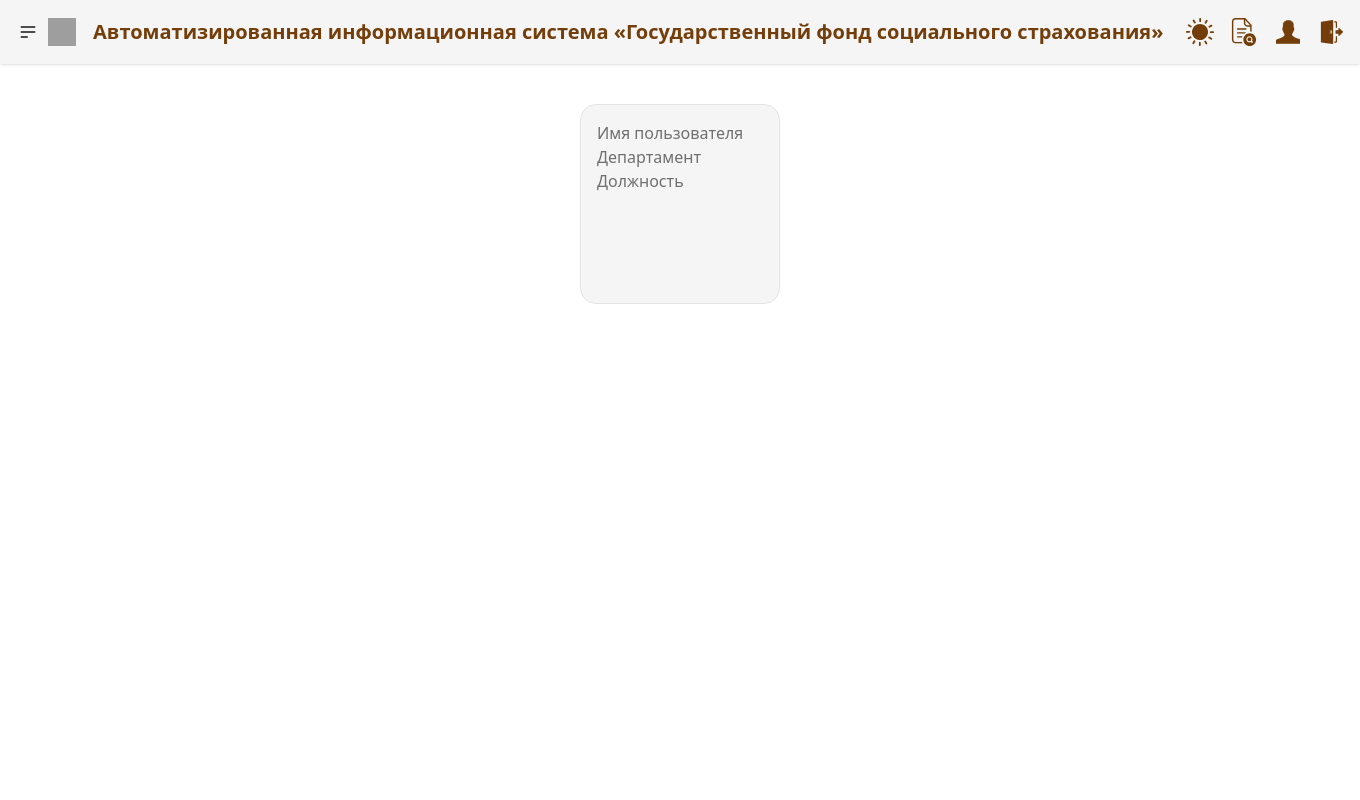
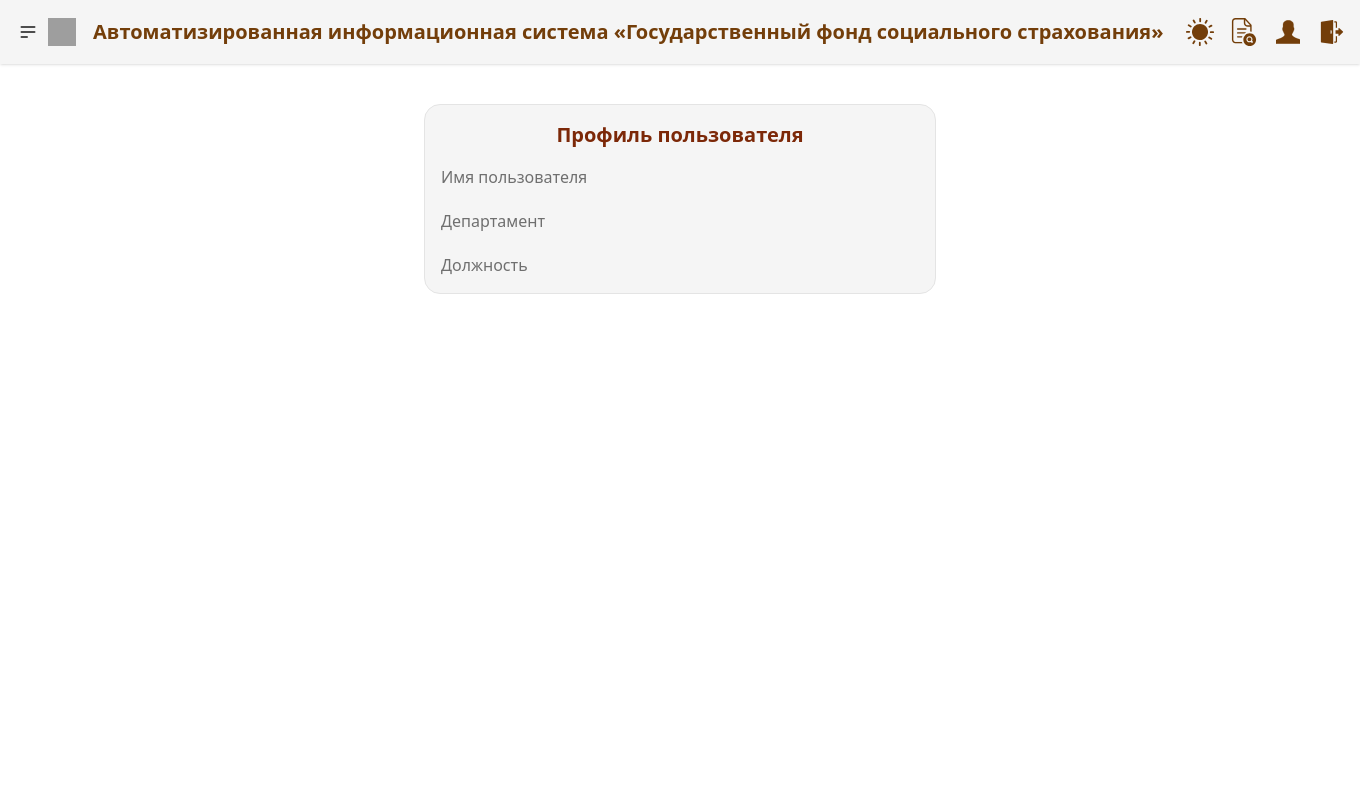
Before and after one commit to Zhans2212/GFSSais, a FastAPI app: template app/templates/pages/profile.html in a window 1360 px wide. Run offline with FastAPI, Linux system fonts and the light colour scheme; the template is opened without the code that fills it, so the values that code supplies are empty; grey boxes are pictures that could not be loaded.

Commit message:
User profile design

```diff
--- a/app/static/css/styles.css
+++ b/app/static/css/styles.css
@@ -10,15 +10,19 @@
     --color-black: #000;
     --spacing: 0.25rem;
     --container-xs: 20rem;
+    --container-sm: 24rem;
+    --container-md: 28rem;
+    --container-lg: 32rem;
+    --container-xl: 36rem;
     --text-sm: 0.875rem;
     --text-sm--line-height: calc(1.25 / 0.875);
     --text-lg: 1.125rem;
     --text-lg--line-height: calc(1.75 / 1.125);
     --text-xl: 1.25rem;
     --text-xl--line-height: calc(1.75 / 1.25);
+    --font-weight-semibold: 600;
     --font-weight-bold: 700;
     --radius-xl: 0.75rem;
-    --ease-in-out: cubic-bezier(0.4, 0, 0.2, 1);
     --default-transition-duration: 150ms;
     --default-transition-timing-function: cubic-bezier(0.4, 0, 0.2, 1);
     --default-font-family: var(--font-sans);
@@ -1498,6 +1502,18 @@
       border-end-end-radius: var(--tabcontent-radius-ee);
     }
   }
+  .order-1 {
+    order: 1;
+  }
+  .order-2 {
+    order: 2;
+  }
+  .order-3 {
+    order: 3;
+  }
+  .order-4 {
+    order: 4;
+  }
   .container {
     width: 100%;
     @media (width >= 40rem) {
@@ -1515,6 +1531,9 @@
     @media (width >= 96rem) {
       max-width: 96rem;
     }
+  }
+  .m-5 {
+    margin: calc(var(--spacing) * 5);
   }
   .filter {
     @layer daisyui.l1.l2.l3 {
@@ -1623,6 +1642,9 @@
   }
   .mb-2 {
     margin-bottom: calc(var(--spacing) * 2);
+  }
+  .mb-4 {
+    margin-bottom: calc(var(--spacing) * 4);
   }
   .mb-5 {
     margin-bottom: calc(var(--spacing) * 5);
@@ -1842,6 +1864,18 @@
   .w-52 {
     width: calc(var(--spacing) * 52);
   }
+  .w-lg {
+    width: var(--container-lg);
+  }
+  .w-md {
+    width: var(--container-md);
+  }
+  .w-sm {
+    width: var(--container-sm);
+  }
+  .w-xl {
+    width: var(--container-xl);
+  }
   .w-xs {
     width: var(--container-xs);
   }
@@ -1853,6 +1887,12 @@
   }
   .grow {
     flex-grow: 1;
+  }
+  .basis-1\/3 {
+    flex-basis: calc(1/3 * 100%);
+  }
+  .basis-2\/3 {
+    flex-basis: calc(2/3 * 100%);
   }
   .border-collapse {
     border-collapse: collapse;
@@ -1882,9 +1922,18 @@
   .resize {
     resize: both;
   }
+  .grid-cols-2 {
+    grid-template-columns: repeat(2, minmax(0, 1fr));
+  }
   .grid-rows-2 {
     grid-template-rows: repeat(2, minmax(0, 1fr));
   }
+  .grid-rows-3 {
+    grid-template-rows: repeat(3, minmax(0, 1fr));
+  }
+  .flex-row {
+    flex-direction: row;
+  }
   .flex-wrap {
     flex-wrap: wrap;
   }
@@ -1897,9 +1946,15 @@
   .items-end {
     align-items: flex-end;
   }
+  .items-start {
+    align-items: flex-start;
+  }
   .justify-between {
     justify-content: space-between;
   }
+  .justify-center {
+    justify-content: center;
+  }
   .justify-start {
     justify-content: flex-start;
   }
@@ -1908,6 +1963,16 @@
   }
   .gap-4 {
     gap: calc(var(--spacing) * 4);
+  }
+  .space-y-5 {
+    :where(& > :not(:last-child)) {
+      --tw-space-y-reverse: 0;
+      margin-block-start: calc(calc(var(--spacing) * 5) * var(--tw-space-y-reverse));
+      margin-block-end: calc(calc(var(--spacing) * 5) * calc(1 - var(--tw-space-y-reverse)));
+    }
+  }
+  .gap-y-3 {
+    row-gap: calc(var(--spacing) * 3);
   }
   .overflow-x-auto {
     overflow-x: auto;
@@ -2021,6 +2086,10 @@
   .font-bold {
     --tw-font-weight: var(--font-weight-bold);
     font-weight: var(--font-weight-bold);
+  }
+  .font-semibold {
+    --tw-font-weight: var(--font-weight-semibold);
+    font-weight: var(--font-weight-semibold);
   }
   .text-wrap {
     text-wrap: wrap;
@@ -2124,12 +2193,6 @@
     @layer daisyui.l1.l2.l3 {
       --btn-color: var(--color-neutral);
       --btn-fg: var(--color-neutral-content);
-    }
-  }
-  .btn-warning {
-    @layer daisyui.l1.l2.l3 {
-      --btn-color: var(--color-warning);
-      --btn-fg: var(--color-warning-content);
     }
   }
   .outline-none {
@@ -3511,6 +3574,11 @@
   syntax: "*";
   inherits: false;
 }
+@property --tw-space-y-reverse {
+  syntax: "*";
+  inherits: false;
+  initial-value: 0;
+}
 @property --tw-border-style {
   syntax: "*";
   inherits: false;
@@ -3651,6 +3719,7 @@
       --tw-rotate-z: initial;
       --tw-skew-x: initial;
       --tw-skew-y: initial;
+      --tw-space-y-reverse: 0;
       --tw-border-style: solid;
       --tw-font-weight: initial;
       --tw-shadow: 0 0 #0000;
--- a/app/templates/pages/profile.html
+++ b/app/templates/pages/profile.html
@@ -3,20 +3,20 @@
 {% block content %}
 
 <div class="grid place-items-center">
-    <div class="container bg-base-200 border-base-300 rounded-box size-50 border p-4">
-
-      <div class="flex justify-between">
-          <label class="label">Имя пользователя</label>
-          <p>{{ user.fio }}</p>
-      </div>
-      <div class="flex justify-between">
-          <label class="label">Департамент</label>
-          <p>{{ user.dep_name }}</p>
-      </div>
-      <div class="flex justify-between">
-          <label class="label">Должность</label>
-          <p>{{ user.post }}</p>
-      </div>
+    <div class="container bg-base-200 border-base-300 rounded-box w-lg border p-4 space-y-5">
+        <h2 class="flex justify-center text-xl font-semibold text-secondary-content mb-4">Профиль пользователя</h2>
+        <div class="grid grid-cols-2 gap-y-3 items-start">
+            <label class="label basis-1/3">Имя пользователя</label>
+            <p class="text-base-content">{{ user.fio }}</p>
+        </div>
+        <div class="grid grid-cols-2 gap-y-3 items-start">
+            <label class="label">Департамент</label>
+            <p class="text-base-content">{{ user.dep_name }}</p>
+        </div>
+        <div class="grid grid-cols-2 gap-y-3 items-start">
+            <label class="label">Должность</label>
+            <p class="text-base-content">{{ user.post }}</p>
+        </div>
 
     </div>
 </div>
```
